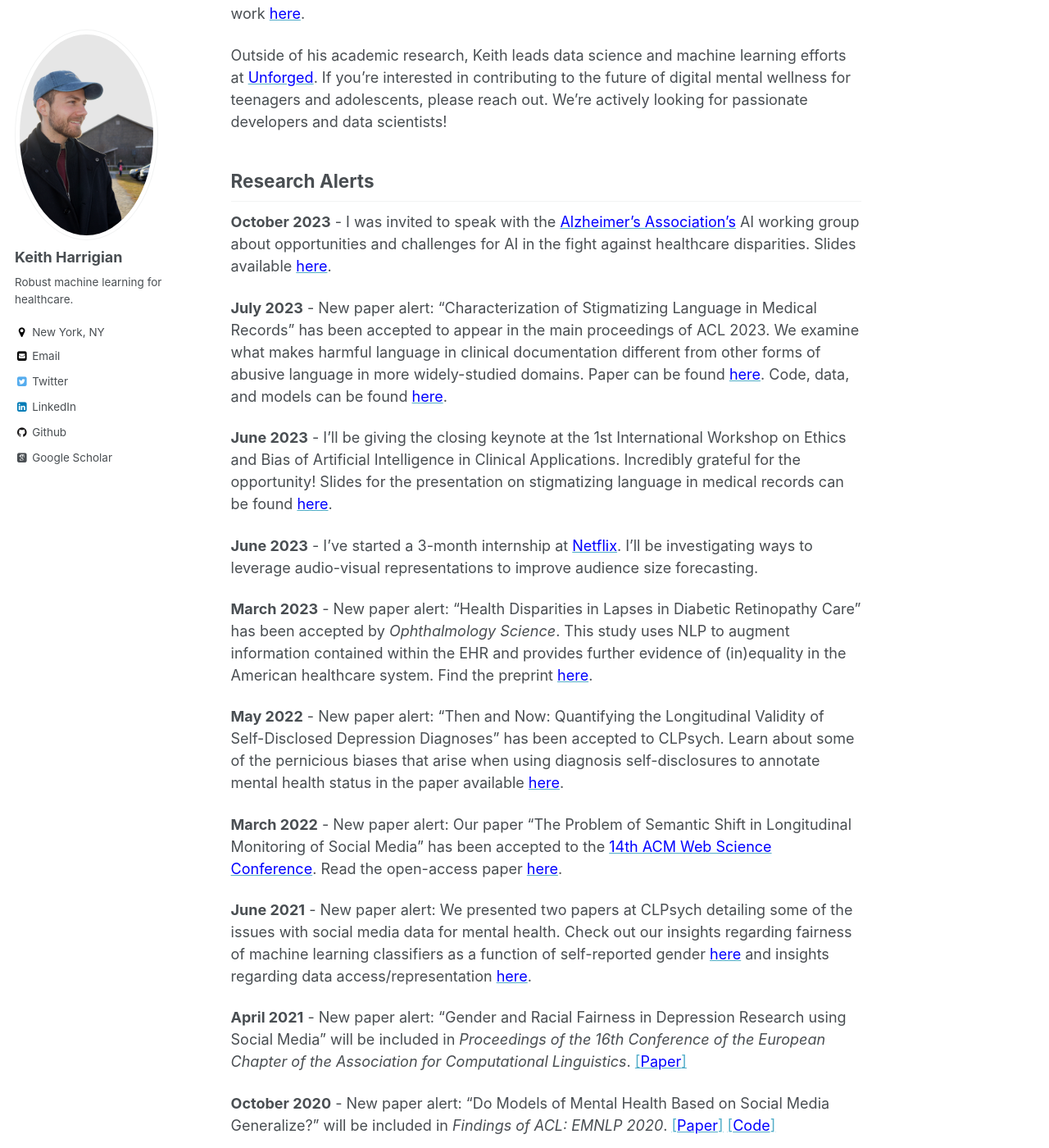
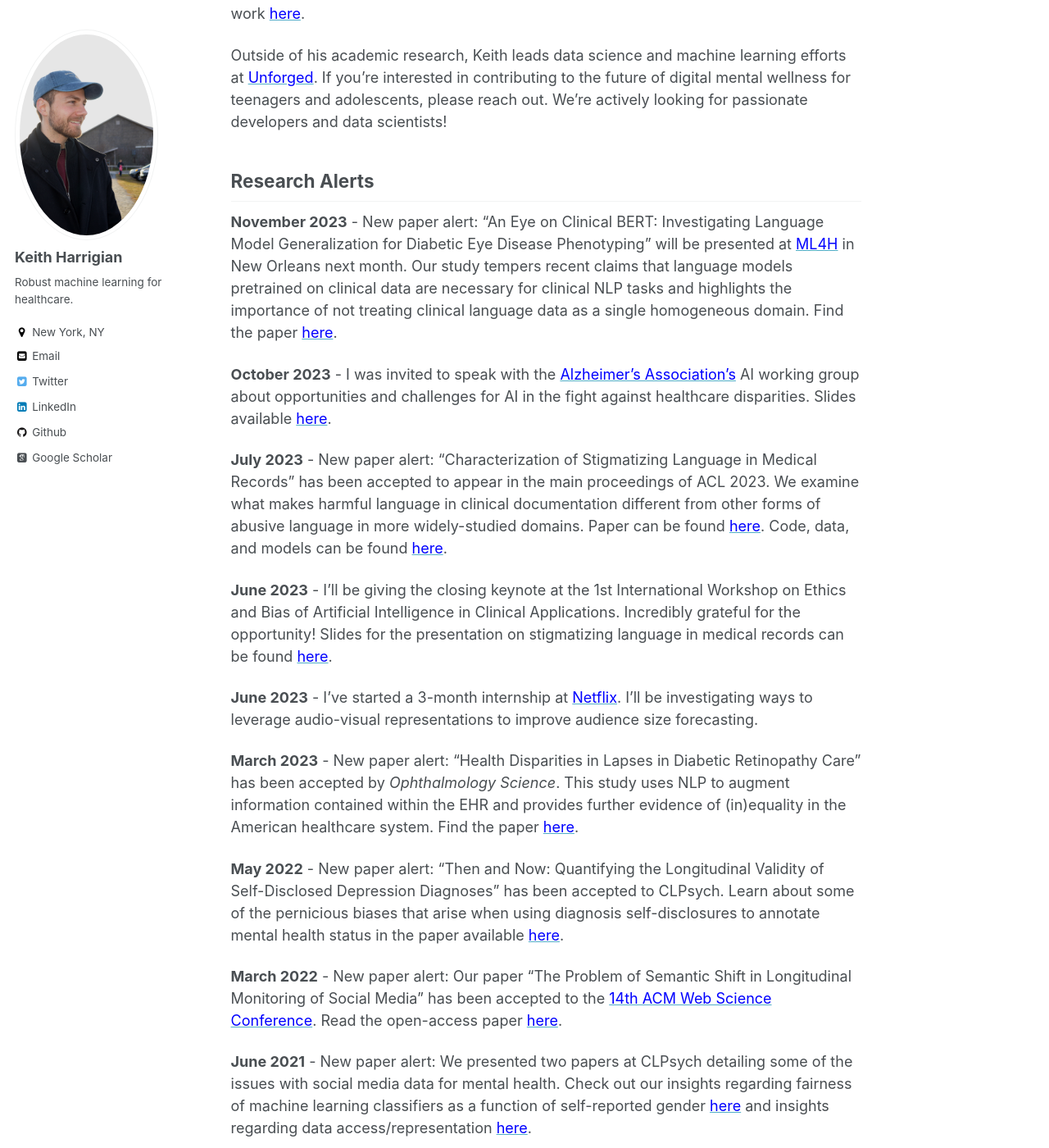
Before and after one commit to kharrigian/kharrigian.github.io, a Jekyll site: the page built from _pages/about.md, in a window 1280 px wide and 1400 px high, scrolled down 395 px. Shown: the whole window at 82% size. Built offline with Jekyll 4.4.1, drawn with Linux system fonts in a browser that asks for light colours; some web fonts are replaced.

Commit message:
Paper update

```diff
--- a/_pages/about.md
+++ b/_pages/about.md
@@ -16,6 +16,8 @@ Outside of his academic research, Keith leads data science and machine learning
 
 ## Research Alerts
 
+**November 2023** - New paper alert: "An Eye on Clinical BERT: Investigating Language Model Generalization for Diabetic Eye Disease Phenotyping" will be presented at [<span style="color:blue">ML4H</span>](https://ml4health.github.io/2023/) in New Orleans next month. Our study tempers recent claims that language models pretrained on clinical data are necessary for clinical NLP tasks and highlights the importance of not treating clinical language data as a single homogeneous domain. Find the paper [<span style="color:blue">here</span>](https://arxiv.org/abs/2311.08687).
+
 **October 2023** - I was invited to speak with the [<span style="color:blue">Alzheimer's Association's</span>](https://www.alz.org) AI working group about opportunities and challenges for AI in the fight against healthcare disparities. Slides available [<span style="color:blue">here</span>](https://docs.google.com/presentation/d/1x_ktFA1IrzptLOtSUPEEYBew5hHPluLHr2cV2vVCv8c/edit?usp=sharing).
 
 **July 2023** - New paper alert: "Characterization of Stigmatizing Language in Medical Records" has been accepted to appear in the main proceedings of ACL 2023. We examine what makes harmful language in clinical documentation different from other forms of abusive language in more widely-studied domains. Paper can be found [<span style="color:blue">here</span>](https://aclanthology.org/2023.acl-short.28/). Code, data, and models can be found [<span style="color:blue">here</span>](https://github.com/kharrigian/ehr-stigma).
@@ -24,7 +26,7 @@ Outside of his academic research, Keith leads data science and machine learning
 
 **June 2023** - I've started a 3-month internship at [<span style="color:blue">Netflix</span>](https://www.netflix.com). I'll be investigating ways to leverage audio-visual representations to improve audience size forecasting.
 
-**March 2023** - New paper alert: "Health Disparities in Lapses in Diabetic Retinopathy Care" has been accepted by *Ophthalmology Science*. This study uses NLP to augment information contained within the EHR and provides further evidence of (in)equality in the American healthcare system. Find the preprint [<span style="color:blue">here</span>](https://doi.org/10.1016/j.xops.2023.100295).
+**March 2023** - New paper alert: "Health Disparities in Lapses in Diabetic Retinopathy Care" has been accepted by *Ophthalmology Science*. This study uses NLP to augment information contained within the EHR and provides further evidence of (in)equality in the American healthcare system. Find the paper [<span style="color:blue">here</span>](https://doi.org/10.1016/j.xops.2023.100295).
 
 **May 2022** - New paper alert: "Then and Now: Quantifying the Longitudinal Validity of Self-Disclosed Depression Diagnoses" has been accepted to CLPsych. Learn about some of the pernicious biases that arise when using diagnosis self-disclosures to annotate mental health status in the paper available [<span style="color:blue">here</span>](https://kharrigian.github.io/files/CLPsychThenAndNow.pdf).
 
```
Also changed, not shown: _pages/publications.md (+1 -1 lines).
